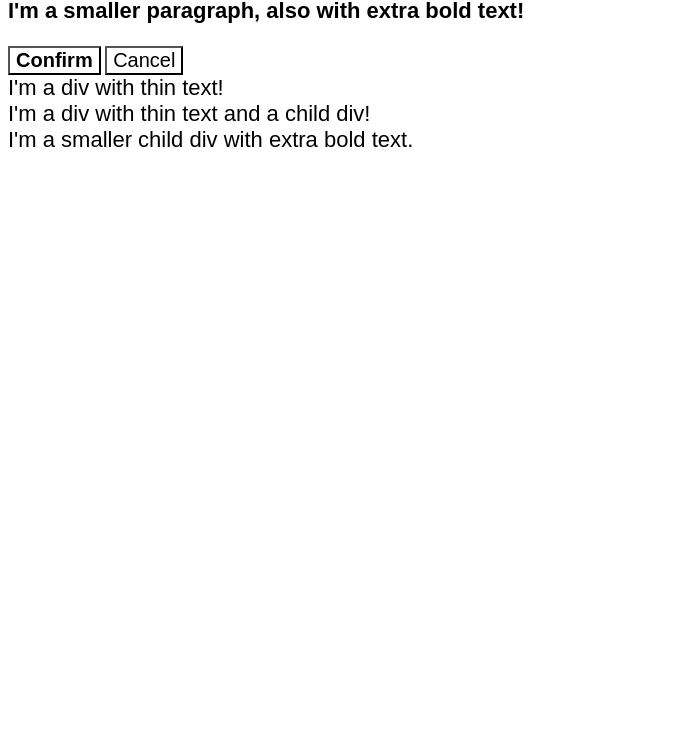
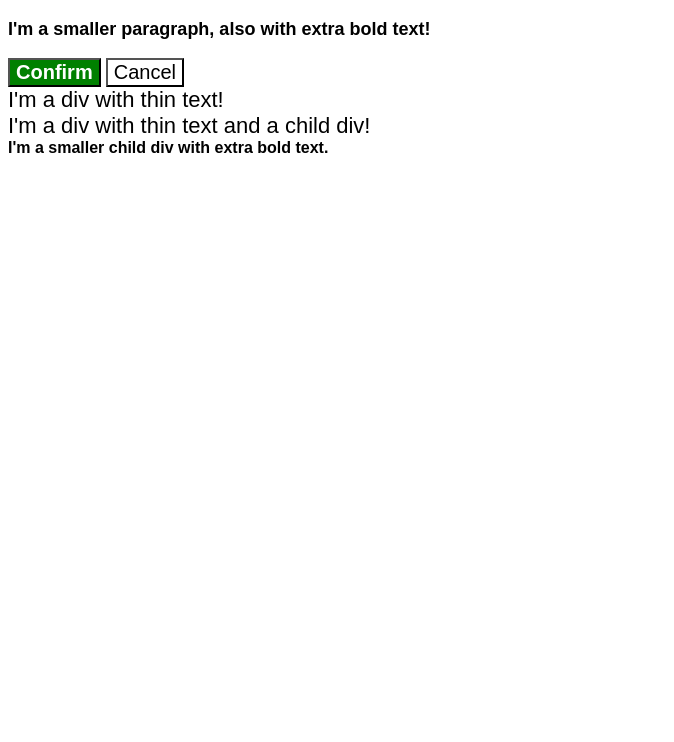
Before and after one commit to officialselase/CSS-Methods, a plain HTML site: page index.html in a window 1280 px wide. Shown: the part 58-800 px from the top of the page, without its empty margins (0-674 px from the left). Drawn offline with Linux system fonts and the light colour scheme.

Commit message:
feat: complete CSS specificity and rule order exercise

```diff
--- a/index.html
+++ b/index.html
@@ -10,14 +10,14 @@
 
         <body>
             <p class="para">I'm just a paragraph with extra bold text!</p>
-            <p class="para small-para">I'm a smaller paragraph, also with extra bold text!</p>
+            <p class="small-para">I'm a smaller paragraph, also with extra bold text!</p>
 
-            <button id="confirm-button" class="button confirm">Confirm</button>
-            <button id="cancel-button" class="button cancel">Cancel</button>
+            <button class="button-confirm">Confirm</button>
+            <button class="button-cancel">Cancel</button>
 
             <div class="text">I'm a div with thin text!</div>
-            <div class="text">I'm a div with thin text and a child div!
-            <div class="text child">I'm a smaller child div with extra bold text.</div>
+            <div class="text-child">I'm a div with thin text and a child div!</div>
+            <div class="child">I'm a smaller child div with extra bold text.</div>
         </div>
         </body>
 
--- a/style.css
+++ b/style.css
@@ -1,42 +1,41 @@
 body {
-  font-family: Arial, Helvetica, sans-serif;
+    font-family: Arial, Helvetica, sans-serif;
+    color: black;
+    font-size: 1.125rem;
 }
 
-.para,
-.small-para {
-  color: hsl(0, 0%, 0%);
-  font-weight: 800;
+.para {
+    font-weight: 900;
+    font-size: 2rem;
 }
 
 .small-para {
-  font-size: 14px;
-  font-weight: 800;
+    font-weight: 800;
 }
 
-.para {
-  font-size: 22px;
+
+.button-confirm {
+    background: green;
+    color: white;
+    font-weight: 900;
+    font-size: 1.25rem;
 }
 
-.confirm {
-  background: green;
-  color: white;
-  font-weight: bold;
+.button-cancel {
+    background-color: rgb(255, 255, 255);
+    color: rgb(0, 0, 0);
+    font-size: 1.25rem;
 }
 
-.button {
-  background-color: rgb(255, 255, 255);
-  color: rgb(0, 0, 0);
-  font-size: 20px;
+.text{
+    font-size: 1.375rem;
+}
+
+.text-child {
+    font-size: 1.375rem;
 }
 
 .child {
-  color: rgb(0, 0, 0);
-  font-weight: 800;
-  font-size: 14px;
+    font-size: 1rem;
+    font-weight: 800;
 }
-
-div.text {
-  color: rgb(0, 0, 0);
-  font-size: 22px;
-  font-weight: 100;
-}
```
